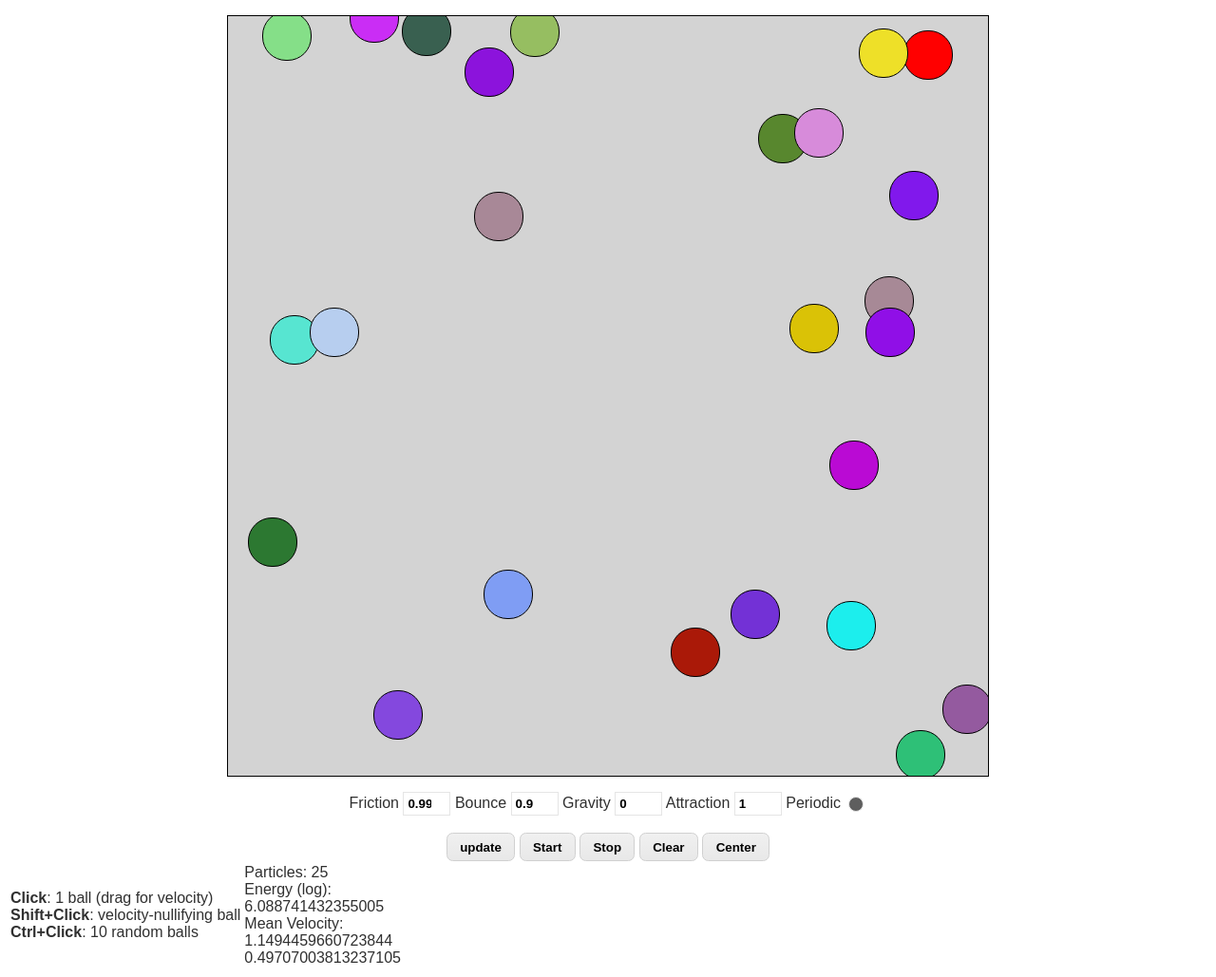
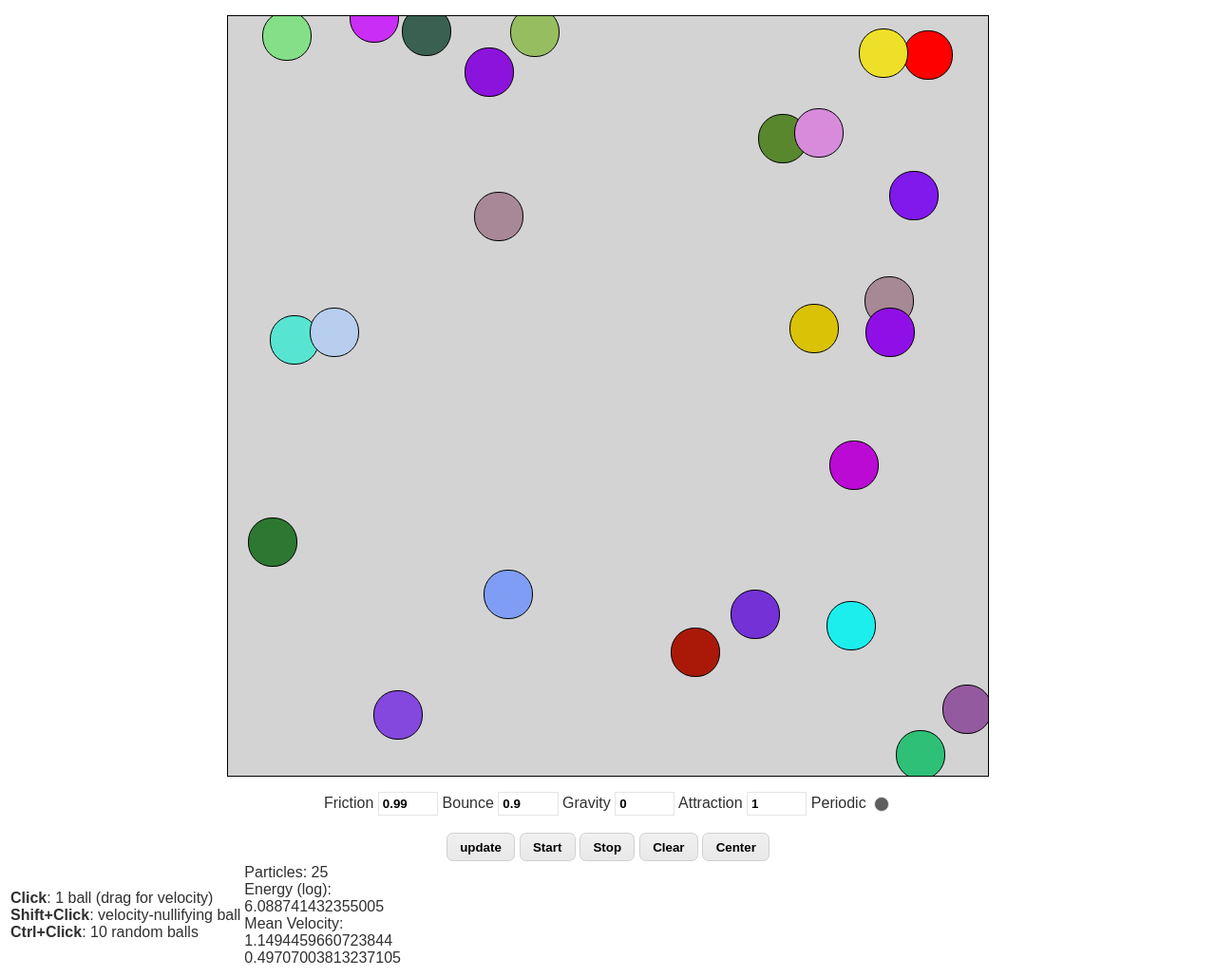
Before and after one commit to elor/nbody, a plain HTML site: page index.html in a window 1280 px wide. Shown: the whole page at 95% size. Drawn offline with Linux system fonts and the light colour scheme.

Commit message:
sans-serif font is wider, hence the input elements are widened

```diff
--- a/input.css
+++ b/input.css
@@ -17,7 +17,7 @@ input:not([type="submit"]):focus {
 }
 
 input[type="number"] {
-    width: 3em;
+    width: 4em;
 }
 
 input[type="checkbox"], input[type="radio"] {
```
